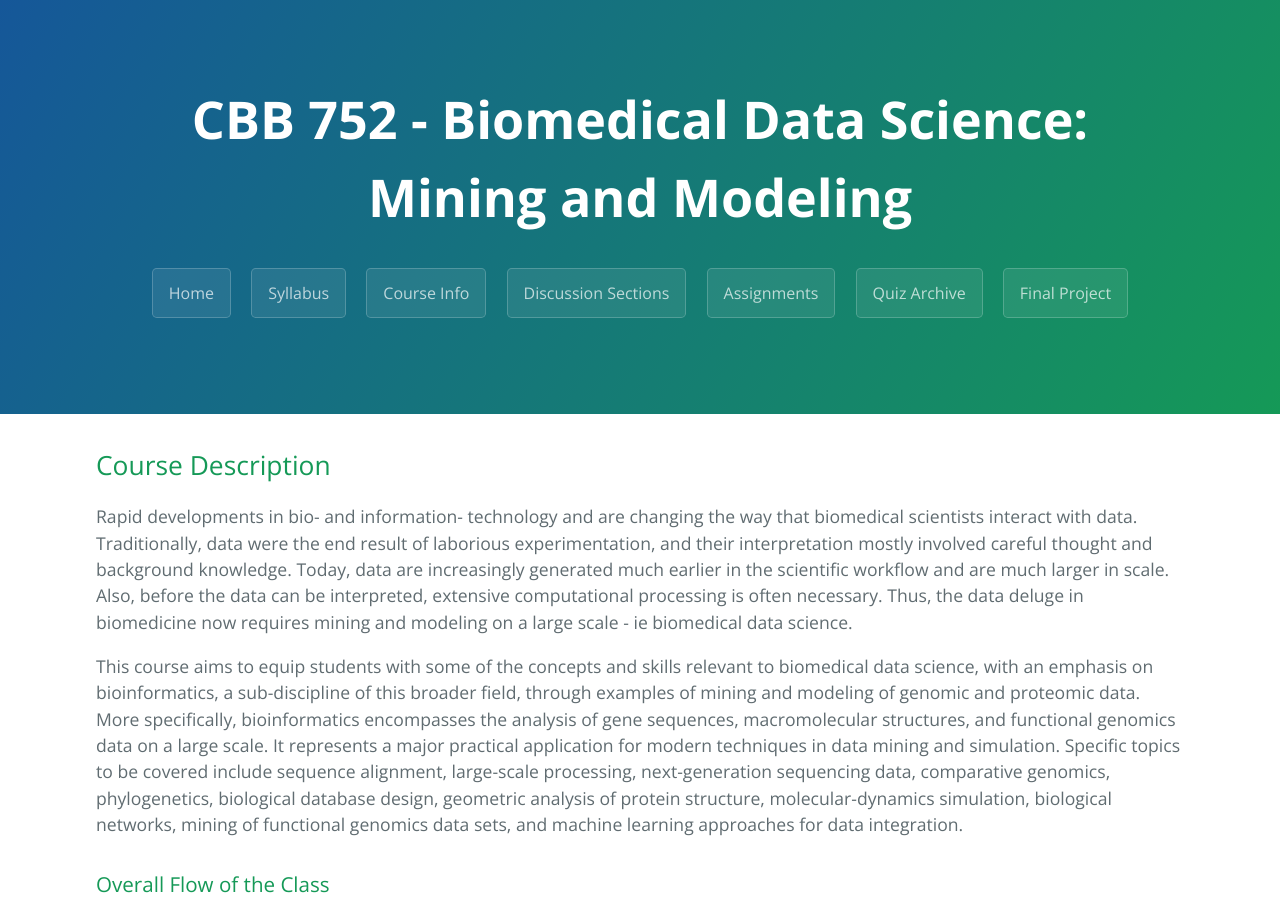
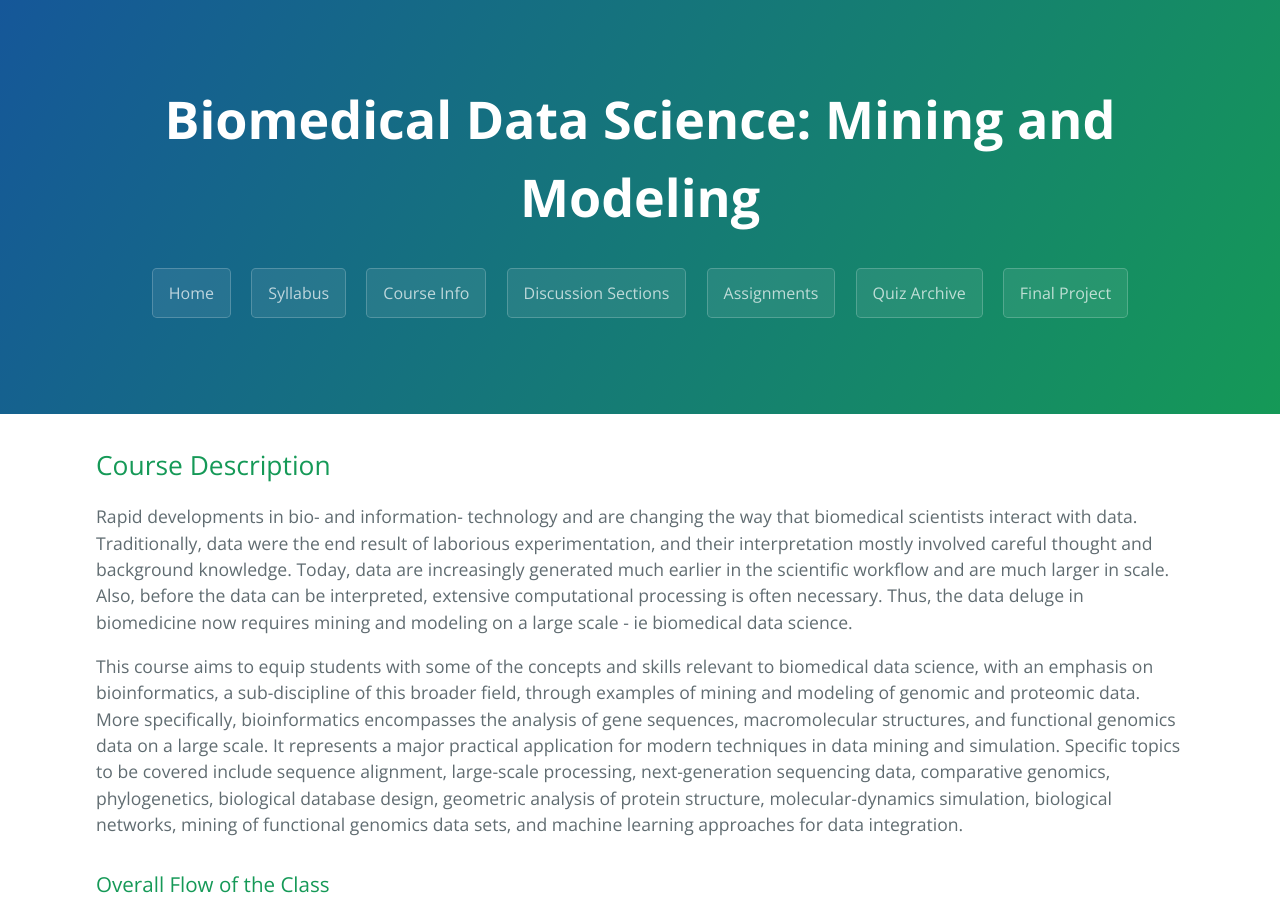
Before and after one commit to gersteinlab/cbb752b20, a Jekyll site: the page built from index.md, in a window 1280 px wide and 900 px high. Built offline with Jekyll 4.4.1, drawn with Linux system fonts in a browser that asks for light colours; our own code applies the rules of GitHub Pages for plain Markdown files; some of the changed text lies outside the part shown.

Commit message:
Update _config.yml

```diff
--- a/_config.yml
+++ b/_config.yml
@@ -1,6 +1,6 @@
 theme: jekyll-theme-cayman
 name: "CBB752 SP20"
-title: "CBB 752 - Biomedical Data Science: Mining and Modeling"
+title: "Biomedical Data Science: Mining and Modeling"
 description: "Spring 2020"
 author:
   name: Jiahao Gao
```
